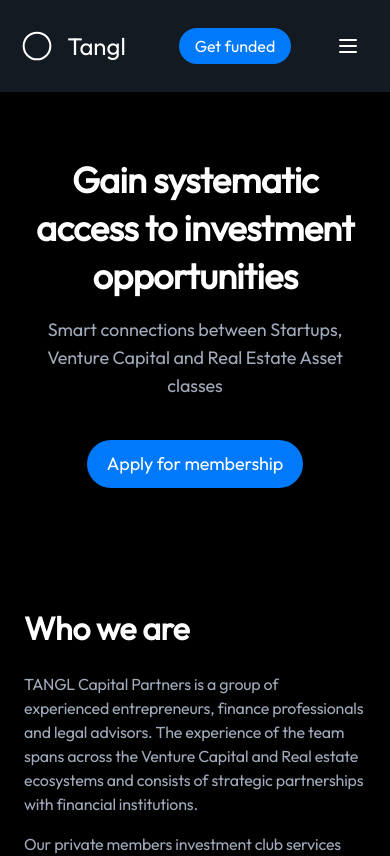
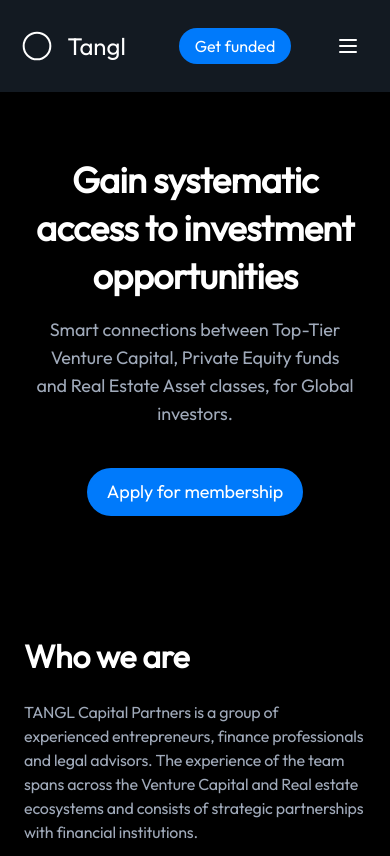
Before and after one commit to khervie-star/tangl_admin-interface_frontend, a React (Create React App) app: page / in a window 390 px wide. Shown: the top 856 px of the page. Built offline with nearby package versions, Linux system fonts and the light colour scheme.

Commit message:
debugging warnings

```diff
--- a/src/components/Home/Header/index.tsx
+++ b/src/components/Home/Header/index.tsx
@@ -1,5 +1,4 @@
 import { useNavigate } from "react-router-dom";
-import { useState } from "react";
 import {
   HeaderWrapper,
   HeaderTitle,
@@ -9,8 +8,6 @@ import {
 } from "./styles";
 
 const Header = () => {
-  const [width, setWidth] = useState(window.innerWidth);
-  const Break = 450;
   const navigate = useNavigate();
 
   const handleClick = () => {
@@ -21,17 +18,10 @@ const Header = () => {
       <HeaderTitle>
         Gain systematic access to investment opportunities
       </HeaderTitle>
-      {width > Break ? (
         <HeaderText>
           Smart connections between Top-Tier Venture Capital, Private Equity
           funds and Real Estate Asset classes, for Global investors.
         </HeaderText>
-      ) : (
-        <HeaderText>
-          Smart connections between Startups, Venture Capital and Real Estate
-          Asset classes
-        </HeaderText>
-      )}
       <Flex>
         <HeaderButton onClick={handleClick}>Apply for membership</HeaderButton>
       </Flex>
--- a/src/components/Home/Header/styles.tsx
+++ b/src/components/Home/Header/styles.tsx
@@ -1,5 +1,5 @@
 import styled from "styled-components"
-import { device, pulse } from "../../../Global";
+import { device} from "../../../Global";
 
 export const HeaderWrapper = styled.div`
   padding: 7.5rem 0rem 5rem 0rem;
--- a/src/components/Home/TabTen/index.tsx
+++ b/src/components/Home/TabTen/index.tsx
@@ -1,5 +1,5 @@
 import { ApplyButton } from "../Assets/Buttons";
-import { Box, FlexWrap, TextBody, TextTitle } from "../Assets/Common";
+import { Box, FlexWrap} from "../Assets/Common";
 import { TabTenContainer, TextBodyTen, TextTitleTen } from "./styles";
 
 const TabTen = () => {
--- a/src/components/Home/TabThree/index.tsx
+++ b/src/components/Home/TabThree/index.tsx
@@ -1,5 +1,5 @@
 import { TabThreeContainer, TextBodyThree, TextTitleThree } from "./styles";
-import { Box, FlexWrap, TextBody, TextTitle } from "../Assets/Common";
+import { Box, FlexWrap} from "../Assets/Common";
 import { ApplyButton } from "../Assets/Buttons";
 
 const TabThree = () => {
```
